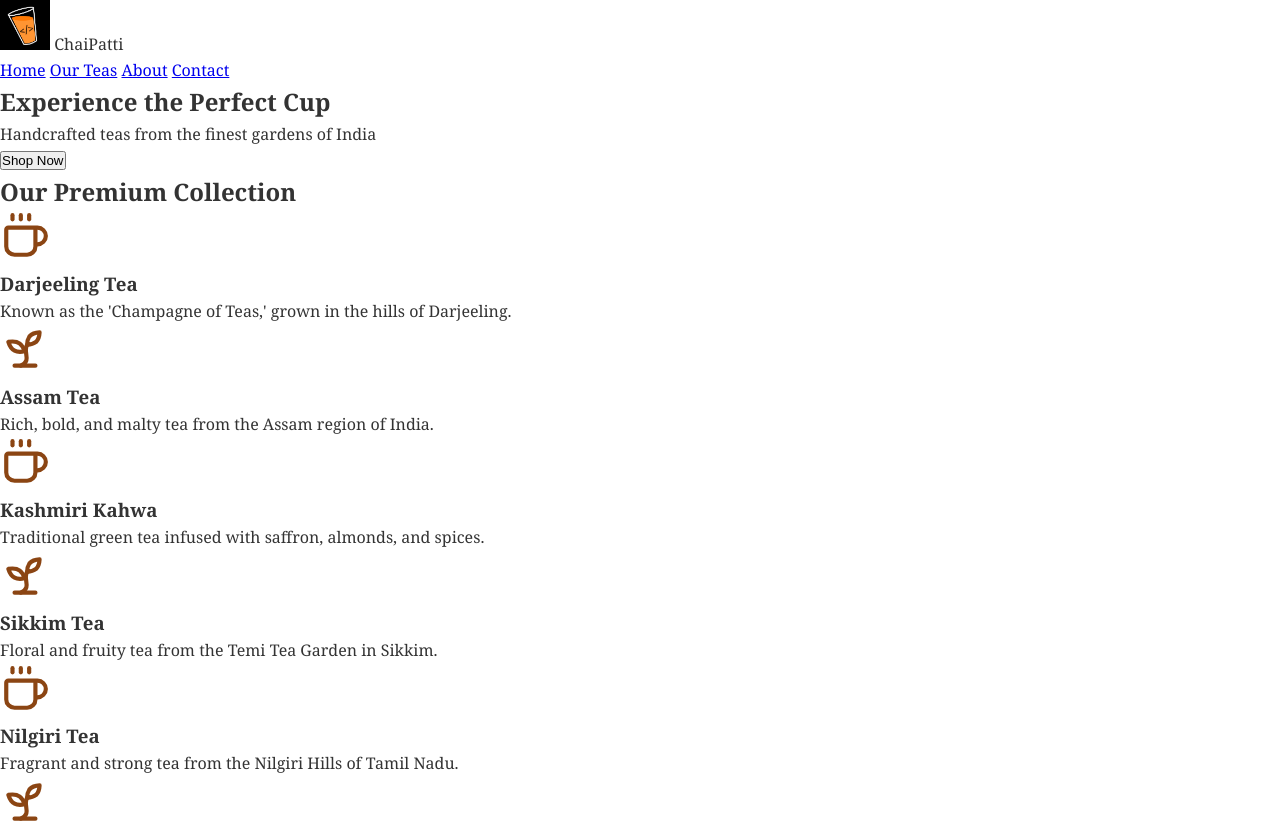
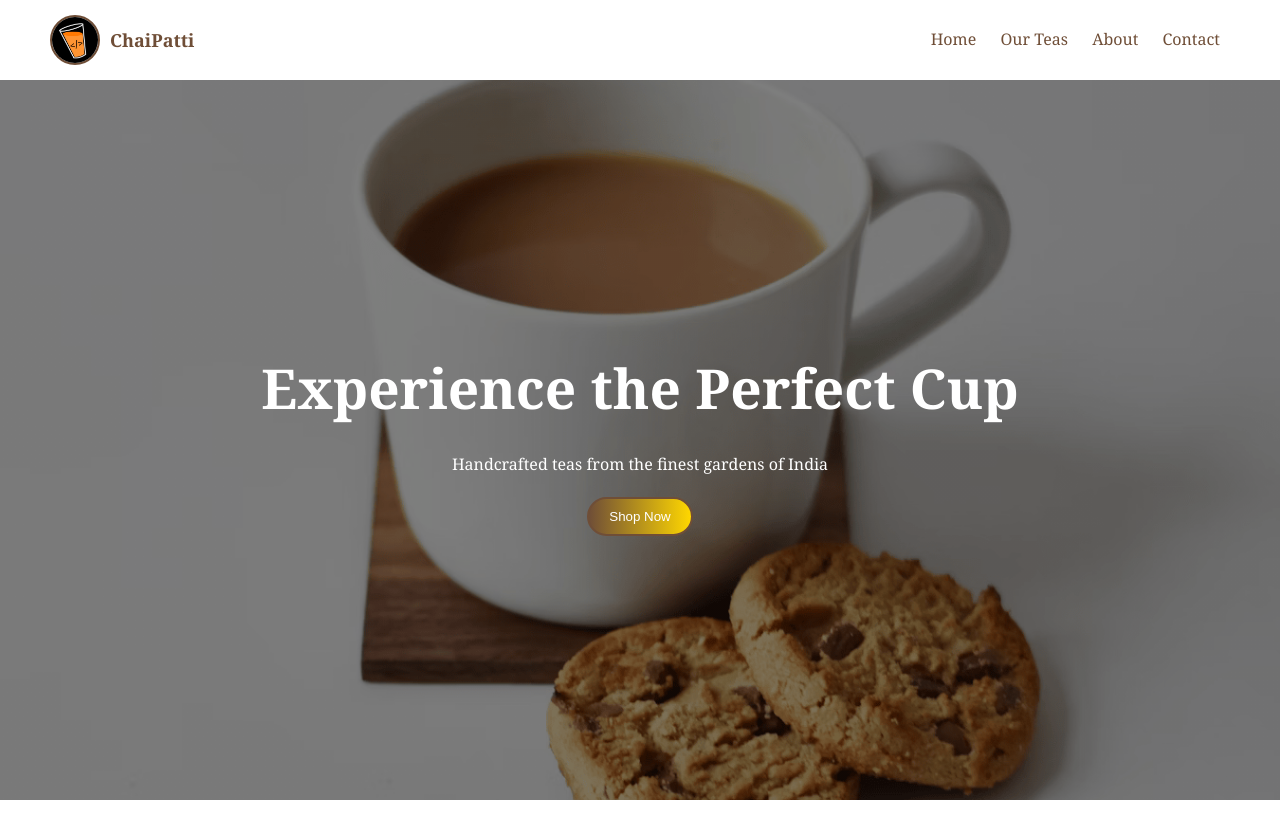
Before and after one commit to yashwanth-cyberdev/dev-learnings, a website: page css-lab/practice-problems/landing-page/landing-page-challenge/landing-page-3/index.html in a window 1280 px wide. Shown: the top 823 px of the page. Drawn offline with Linux system fonts and the light colour scheme.

Commit message:
feat: CSS landing page 3 - WIP

```diff
--- a/css-lab/practice-problems/landing-page/landing-page-challenge/landing-page-3/challenge.css
+++ b/css-lab/practice-problems/landing-page/landing-page-challenge/landing-page-3/challenge.css
@@ -12,18 +12,36 @@ body {
 }
 
 .header {
+  display: flex;
+  justify-content: space-between;
+  padding-inline: 50px;
+  padding-block: 15px;
+  align-items: center;
+
   /* Define header styles here */
 }
 
 .logo {
+  display: flex;
+  align-items: center;
+  column-gap: 10px;
+  color: #6f4e37;
+  font-weight: 600;
+  font-size: large;
+
   /* Define logo styles here */
 }
 
 .logo img {
+  border: 2px solid #6f4e37;
+  border-radius: 25px;
   /* Define image styles within the logo here */
 }
 
 .nav-menu a {
+  padding: 10px;
+  text-decoration: none;
+  color: #6f4e37;
   /* Define navigation link styles here */
 }
 
@@ -32,38 +50,76 @@ body {
 }
 
 .hero {
+  background-image: linear-gradient(rgba(0, 0, 0, 0.5), rgba(0, 0, 0, 0.5)),
+    url("./assets/chaipatti.png");
+  width: 100%;
+  background-size: cover;
+  height: 90vh;
+  background-position: center;
+  background-repeat: no-repeat;
+  display: flex;
+  justify-content: center;
+  align-items: center;
+  text-align: center;
+
   /* Define hero section styles here */
 }
 
 .hero-text h1 {
+  font-size: 55px;
+  color: white;
+  font-weight: 600;
   /* Define styles for h1 in hero-text here */
 }
 
 .hero-text p {
+  color: white;
+  margin-block: 20px;
   /* Define styles for paragraph in hero-text here */
 }
 
 .shop-button {
+  border: 2px solid #6f4e37;
+  padding-inline: 20px;
+  padding-block: 10px;
+  border-radius: 20px;
+  color: white;
+  background-image: linear-gradient(to right, #6f4e37, gold);
+  font-weight: 500;
   /* Define shop button styles here */
 }
 
 .shop-button:hover {
+  cursor: pointer;
   /* Define hover styles for shop button here */
 }
 
 .tea-collection {
+  margin-block: 30px;
+  margin-inline: 250px;
   /* Define tea collection section styles here */
 }
 
 .tea-collection h2 {
+  text-align: center;
   /* Define styles for h2 in tea collection here */
 }
 
 .tea-cards {
+  display: flex;
+  flex-wrap: wrap;
+  justify-content: center;
+  column-gap: 30px;
+
   /* Define tea cards container styles here */
 }
 
 .tea-card {
+  text-align: center;
+  height: 200px;
+  width: 200px;
+  padding: 20px;
+  border: 2px solid black;
   /* Define styles for each tea card here */
 }
 
```
